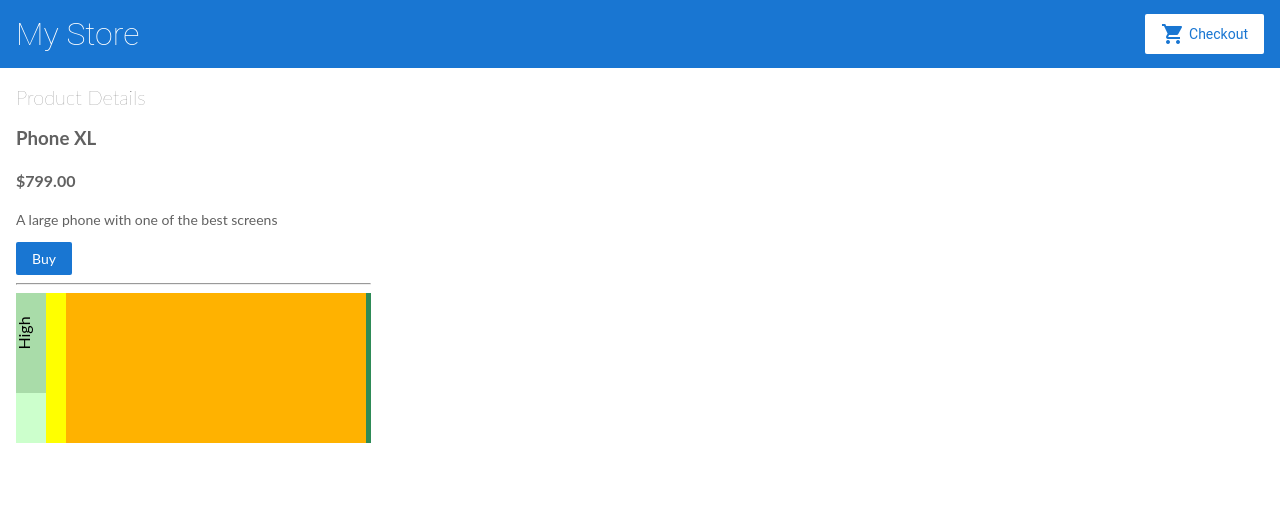
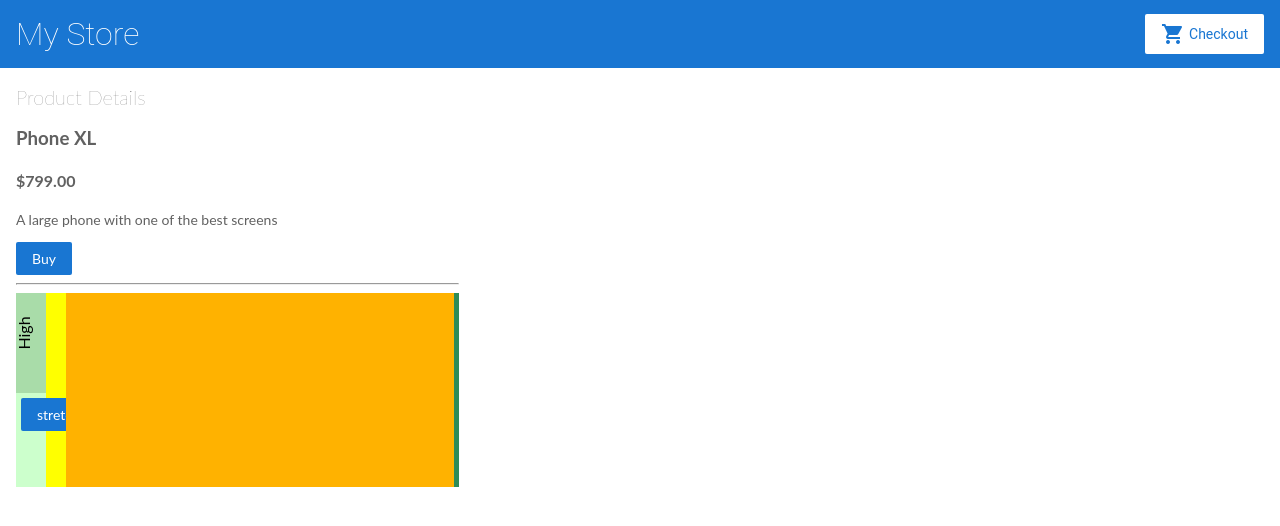
Before and after one commit to gheddie/angular-productlist-example, an Angular app: page /products/0 in a window 1280 px wide. Shown: the top 526 px of the page. Built offline with nearby package versions, Linux system fonts and the light colour scheme.

Commit message:
3 files modified

```diff
--- a/src/app/product-details/product-details.component.html
+++ b/src/app/product-details/product-details.component.html
@@ -20,3 +20,14 @@
   <canvas class="child-canvas"></canvas>
     <div class="child2"></div>
 </div>
+
+<div class="cmds">
+	<button (click)="changeSize(-1)">stretch</button>
+	<button (click)="changeSize(100)">100</button>
+  <button (click)="changeSize(200)">200</button>
+  <button (click)="changeSize(250)">250</button>
+  <button (click)="changeSize(300)">300</button>
+  <button (click)="getSize()">Get Size</button>
+</div>
+
+{{info}}
--- a/src/app/product-details/product-details.component.ts
+++ b/src/app/product-details/product-details.component.ts
@@ -2,6 +2,8 @@ import { Component, OnInit } from '@angular/core';
 import { ActivatedRoute } from '@angular/router';
 import { products } from '../products';
 import { CartService } from '../cart.service';
+
+import * as d3 from 'd3';
 
 @Component({
   selector: 'app-product-details',
@@ -11,6 +13,8 @@ import { CartService } from '../cart.service';
 export class ProductDetailsComponent implements OnInit {
 
 product;
+
+info = "";
 
 constructor(private route: ActivatedRoute, private cartService: CartService) {}
 
@@ -28,4 +32,55 @@ constructor(private route: ActivatedRoute, private cartService: CartService) {}
   /**
    * https://stackblitz.com/edit/angular-canvas-svg-gridfile=src%2Fapp%2Fapp.component.css
    */
+
+    textClicked() {
+    console.log("text clicked");
+  }
+
+  changeSize(size) {
+    let val = size === -1 ? "" : `${size}px`;
+    d3.select(".mygrid")
+      .style("width", val);
+  }
+
+  getSize() {
+
+    let s1 = d3.select(".child1").style("width");
+    let s2 = d3.select(".child-svg").style("width");
+    let s3 = d3.select(".child-canvas").style("width");
+    let s4 = d3.select(".child2").style("width");
+
+    this.info = `${s1} ${s2} ${s3} ${s4}`;
+
+    this.draw();
+  }
+
+  draw() {
+    let selcanvas = d3.select(".child-canvas");
+    let canvas = <HTMLCanvasElement>selcanvas.node();
+
+    // get the width/height of css properties set the canvas buffer
+    let w = parseInt(selcanvas.style("width"));
+    let h = parseInt(selcanvas.style("height"));
+    canvas.width = w;
+    canvas.height = h;
+
+    let ctx = canvas.getContext("2d");
+    ctx.fillStyle = "magenta";
+    ctx.fillRect(w - 30, 10, 20, 20);
+
+    // remove all the svg children, get dim to draw
+    let selsvg = d3.select(".child-svg");
+    selsvg.selectAll("*").remove();
+    let sw = parseInt(selsvg.style("width"));
+    let sh = parseInt(selsvg.style("height"));
+    selsvg.append("rect")
+      .attr("x", `${sw - 50}`)
+      .attr("y", 40)
+      .attr("width", 10)
+      .attr("height", 10)
+      .attr("fill", "black");
+
+    console.log("canvas", w, h, "svg", sw, sh);
+  }
 }
```
Also changed, not shown: package.json (+15 -14 lines).
